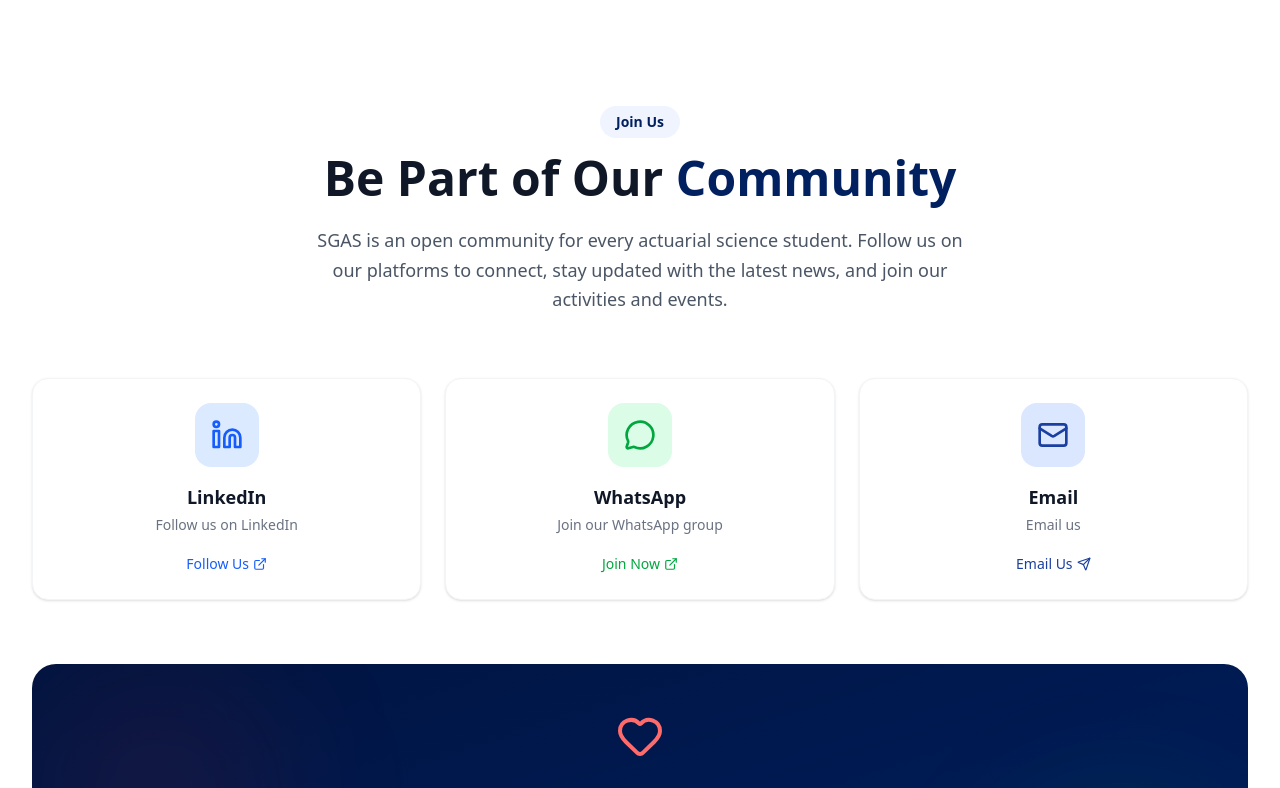
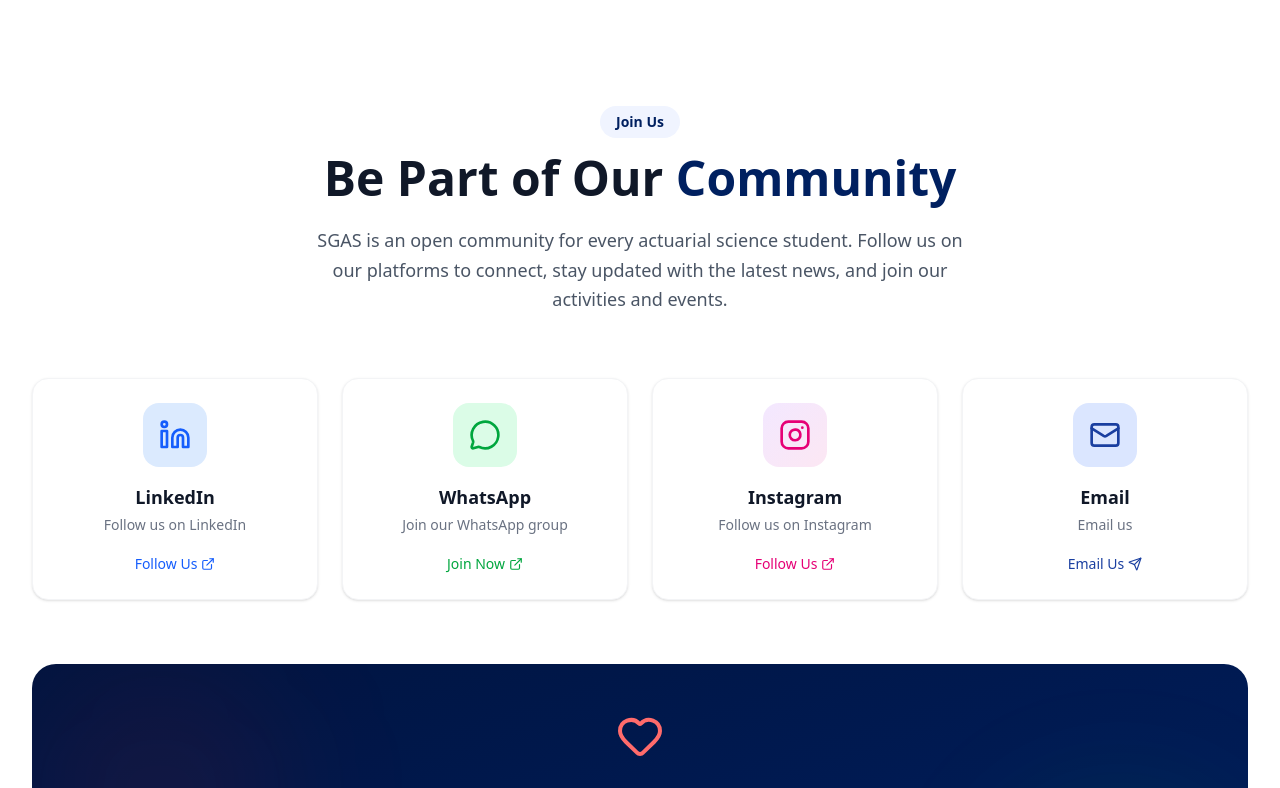
Before and after one commit to JohnnyHany/sgas-website, a Next.js app: page / in a window 1280 px wide. Shown: the part 4701-5489 px from the top of the page. Built offline with nearby package versions, Linux system fonts and the light colour scheme; no server answers; the database is empty.

Commit message:
Update JoinSection.tsx

```diff
--- a/src/components/sgas/JoinSection.tsx
+++ b/src/components/sgas/JoinSection.tsx
@@ -3,6 +3,7 @@
 import { Button } from "@/components/ui/button";
 import {
   Linkedin,
+  Instagram,
   MessageCircle,
   Mail,
   ExternalLink,
@@ -31,7 +32,7 @@ export default function JoinSection() {
         </div>
 
         {/* Social Cards Grid */}
-        <div className="grid sm:grid-cols-2 lg:grid-cols-3 gap-6 mb-16">
+        <div className="grid sm:grid-cols-2 lg:grid-cols-4 gap-6 mb-16">
           {/* LinkedIn */}
           <a
             href="https://www.linkedin.com/company/sgas/"
@@ -64,6 +65,24 @@ export default function JoinSection() {
             <p className="text-sm text-gray-500 mb-4">{j.whatsappLabel[lang]}</p>
             <span className="inline-flex items-center gap-1 text-sm text-green-600 font-medium group-hover:gap-2 transition-all">
               {j.joinNow[lang]}
+              <ExternalLink className="h-3.5 w-3.5" />
+            </span>
+          </a>
+
+          {/* Instagram */}
+          <a
+            href="https://www.instagram.com/sgas.cu"
+            target="_blank"
+            rel="noopener noreferrer"
+            className="group bg-white rounded-2xl p-6 border border-gray-100 hover:border-pink-200 shadow-sm hover:shadow-xl hover:shadow-pink-500/10 transition-all duration-500 text-center"
+          >
+            <div className="w-16 h-16 bg-gradient-to-br from-purple-100 to-pink-100 rounded-2xl flex items-center justify-center mx-auto mb-4 group-hover:from-purple-600 group-hover:to-pink-600 group-hover:scale-110 transition-all duration-300">
+              <Instagram className="h-8 w-8 text-pink-600 group-hover:text-white transition-colors duration-300" />
+            </div>
+            <h3 className="text-lg font-bold text-gray-900 mb-1">Instagram</h3>
+            <p className="text-sm text-gray-500 mb-4">{j.instagramLabel[lang]}</p>
+            <span className="inline-flex items-center gap-1 text-sm text-pink-600 font-medium group-hover:gap-2 transition-all">
+              {j.followUs[lang]}
               <ExternalLink className="h-3.5 w-3.5" />
             </span>
           </a>
```
